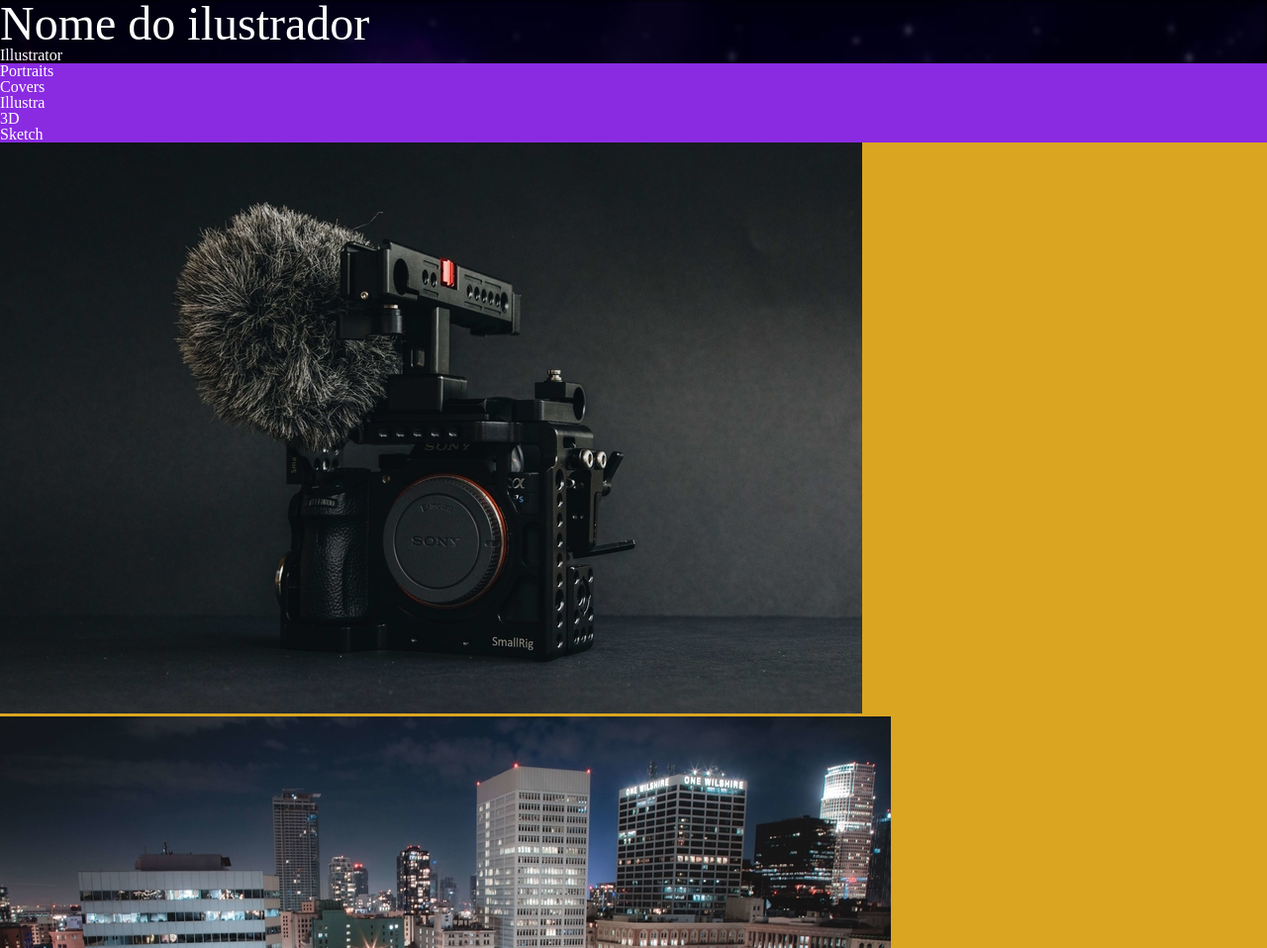
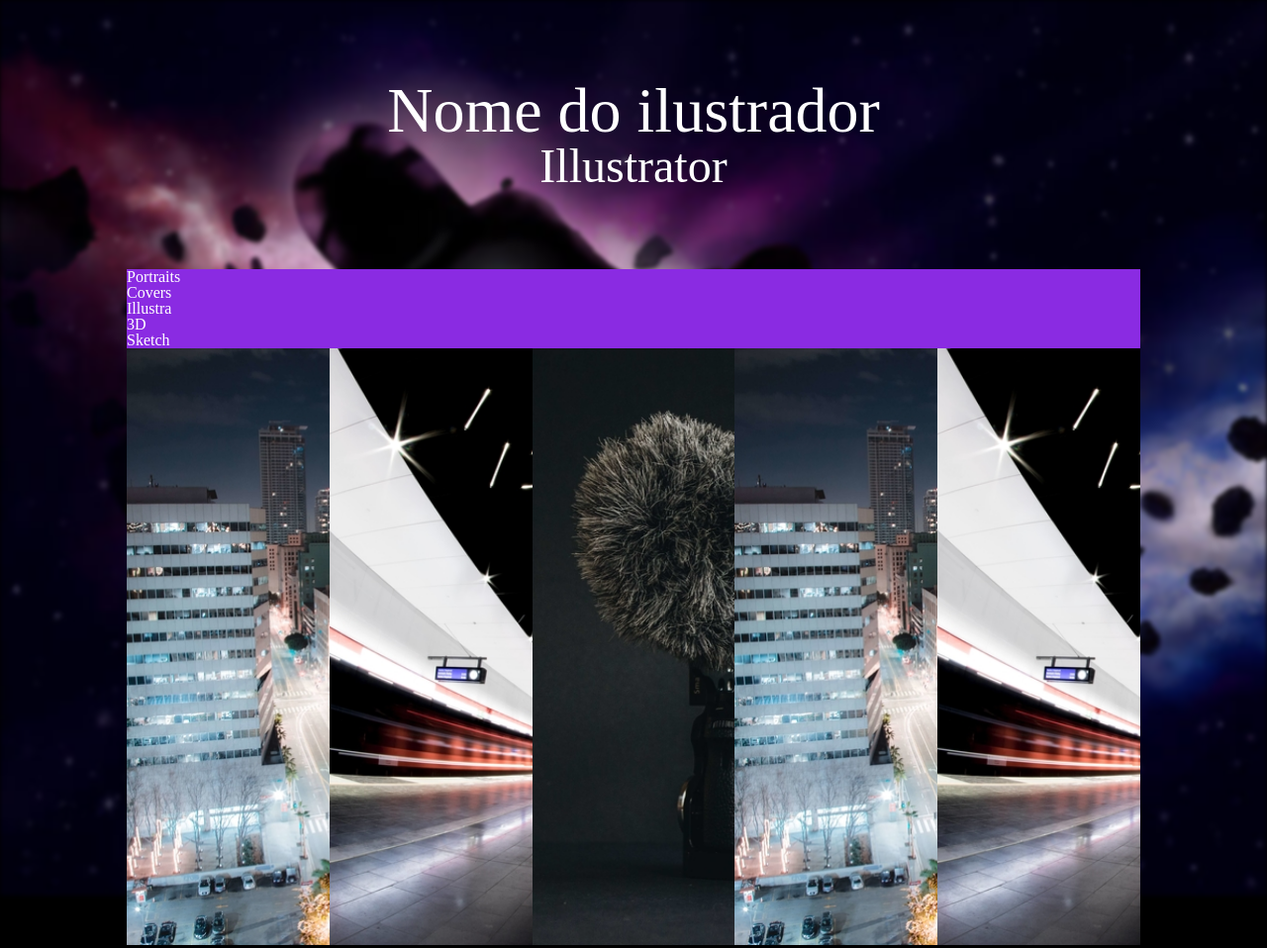
Before and after one commit to AndersonMarquess/portfolio-illustrator, a plain HTML site: page index.html in a window 1280 px wide. Shown: the top 958 px of the page at 99% size. Drawn offline with Linux system fonts and the light colour scheme.

Commit message:
Ajuste do flex na seção de imagens

```diff
--- a/css/index.css
+++ b/css/index.css
@@ -13,11 +13,28 @@ body {
 }
 
 h1 {
+    font-size: 4em;
+}
+
+h2 {
     font-size: 3em;
-    color: white;
+}
+
+header, header h1, header h2 {
+    width: fit-content;
+    width: -moz-fit-content;
+    width: -webkit-fit-content;
+    margin: 5em auto;
+}
+
+header h1, header h2 {
+    margin: 0 auto;
 }
 
 main {
+    max-width: 80%;
+    margin: 0 auto;
+
     display: flex;
     flex-wrap: wrap;
 }
@@ -27,10 +44,32 @@ main section {
     flex: 1 1 100%;
 }
 
-main section:first-child {
+section:first-child {
     background-color: blueviolet;
 }
 
-main section:nth-child(2) {
+section:nth-child(2) ul {
     background-color:goldenrod;
+    display: flex;
+    flex-wrap: wrap;
 }
+
+section:nth-child(2) li {
+    flex: 1 1 20%;
+    overflow: hidden;
+}
+
+section:nth-child(2) li:nth-child(even) {
+    background-color: blue;
+}
+section:nth-child(2) li:nth-child(odd) {
+    background-color: brown;
+}
+
+.container-img {
+    height: 100%;
+
+    /* Ajusta a exibição da imagem */
+    position: relative;
+    left: -70%; /* -70% */
+}
--- a/index.html
+++ b/index.html
@@ -32,9 +32,11 @@
 
             <section class="illustrations">
                 <ul>
-                    <li><img src="img/eirik-skarstein-1325650-unsplash(1).jpg" alt="placeholder"></li>
-                    <li><img src="img/jake-blucker-1325852-unsplash(1).jpg" alt="placeholder 2"></li>
-                    <li><img src="img/julius-jansson-1326014-unsplash(1).jpg" alt="placeholder 3"></li>
+                    <li><img class="container-img" src="img/jake-blucker-1325852-unsplash(1).jpg"></li>
+                    <li><img class="container-img" src="img/julius-jansson-1326014-unsplash(1).jpg"></li>
+                    <li><img class="container-img" src="img/eirik-skarstein-1325650-unsplash.jpg"></li>
+                    <li><img class="container-img" src="img/jake-blucker-1325852-unsplash(1).jpg"></li>
+                    <li><img class="container-img" src="img/julius-jansson-1326014-unsplash(1).jpg"></li>
                 </ul>
             </section>
         </main>
```
Also changed, not shown: img/eirik-skarstein-1325650-unsplash.jpg (renamed from img/eirik-skarstein-1325650-unsplash(1).jpg).
